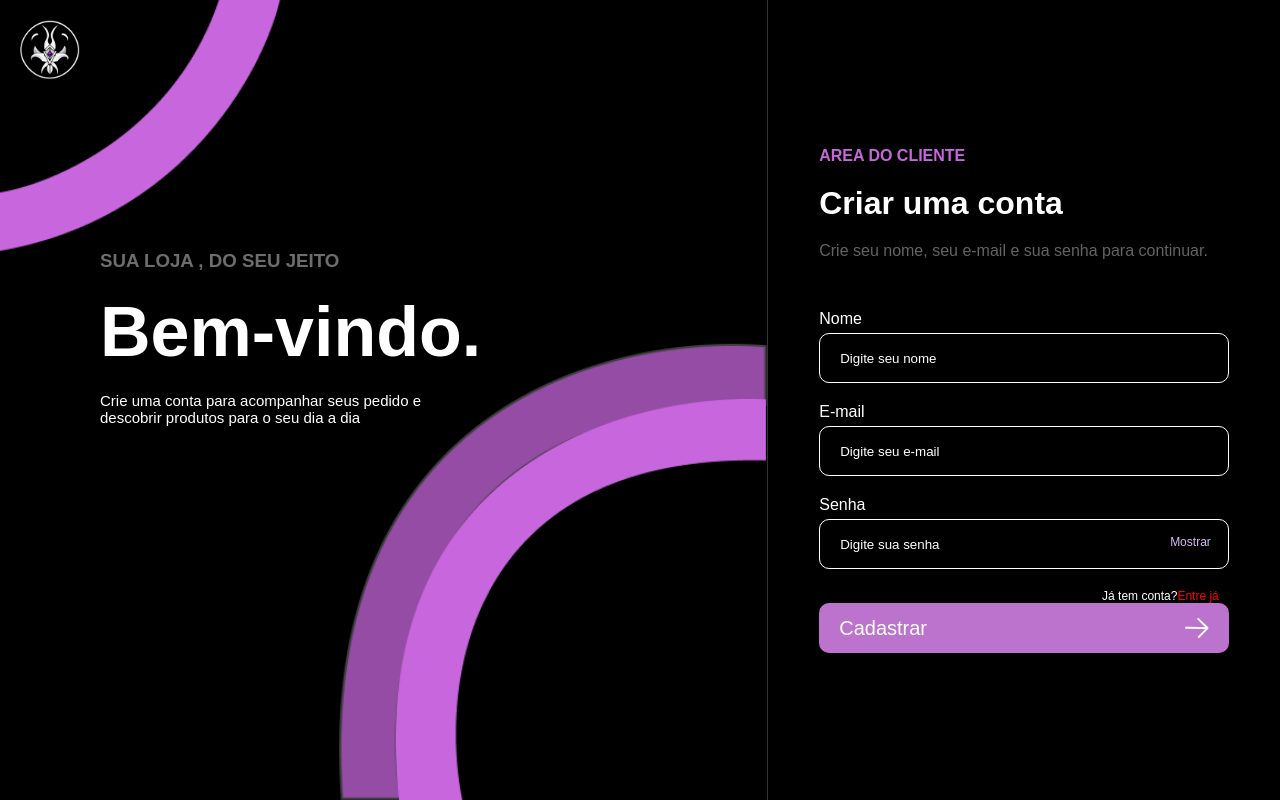
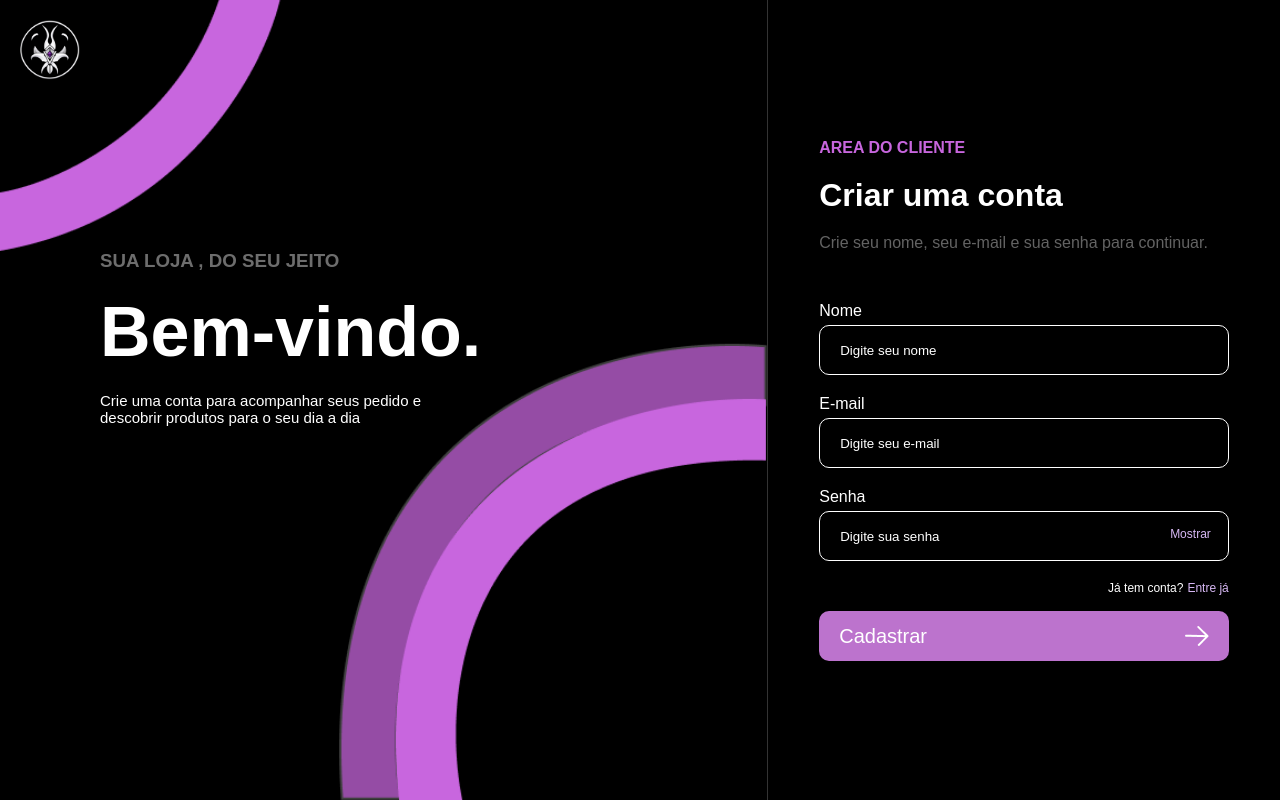
Before and after one commit to zoccaaaa/Abyss-Launcher, a PHP site: page /cadastro.php in a window 1280 px wide. Run offline with PHP 8.4, Linux system fonts and the light colour scheme.

Commit message:
agora sim

```diff
--- a/cadastro.php
+++ b/cadastro.php
@@ -39,13 +39,14 @@ if ($_SERVER['REQUEST_METHOD'] === 'POST') {
     <meta charset="UTF-8">
     <meta name="viewport" content="width=device-width, initial-scale=1.0">
     <title>Cadastro</title>
+    <link rel="icon" type="image/png" href="./imagens/logo.png">
     <link rel="stylesheet" href="./css/cadastro.css">
 </head>
 
 <body>
     <div class="cadastro">
         <div class="esquerda">
-            <img class="logo" src="./imagens/logo.png" alt="">
+            <img class="logo" src="./imagens/logo.png" alt="Logo Abyss">
             <div class="elipses"></div>
             <div class="escrita">
                 <h3>SUA LOJA , DO SEU JEITO</h3>
@@ -72,7 +73,7 @@ if ($_SERVER['REQUEST_METHOD'] === 'POST') {
                 <?php if ($mensagem_erro !== ''): ?>
                     <p class="mensagem-erro" role="alert"><?= htmlspecialchars($mensagem_erro, ENT_QUOTES, 'UTF-8') ?></p>
                 <?php endif; ?>
-                <p>Já tem conta?<a href="./login.php">Entre já</a> </p>
+                <p class="link-login">Já tem conta?<a href="./login.php">Entre já</a> </p>
                 <button type="submit">Cadastrar <img src="./imagens/seta-entrar.png" alt=""></button>
             </form>
         </div>
--- a/css/cadastro.css
+++ b/css/cadastro.css
@@ -27,6 +27,8 @@ align-items: stretch;
             left: 20px;
             width: 60px;
             height: 60px;
+            object-fit: contain;
+            z-index: 20;
         }
         .elipses{
             background: url('../imagens/elipses.png') no-repeat right center;
@@ -171,3 +173,16 @@ align-items: stretch;
     margin: -8px 0 14px;
     color: #ff8585;
 }
+
+.cadastro .direita form .link-login {
+    justify-content: flex-end;
+    width: 80%;
+    margin: 0 0 16px;
+    font-size: 12px;
+}
+
+.cadastro .direita form .link-login a {
+    margin-left: 4px;
+    color: #d7b8f4;
+    text-decoration: none;
+}
```
